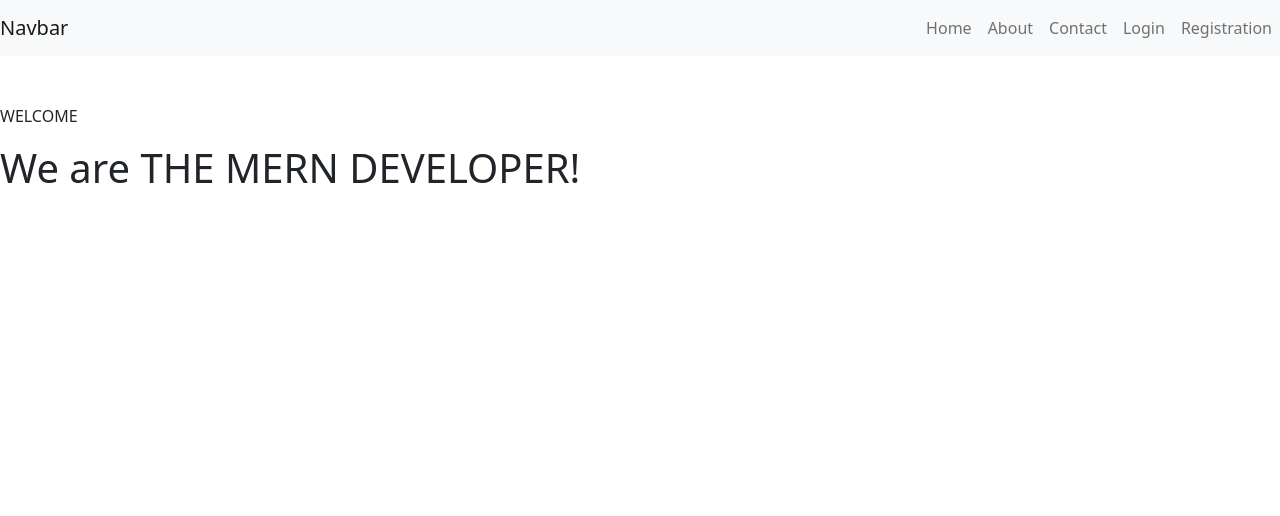
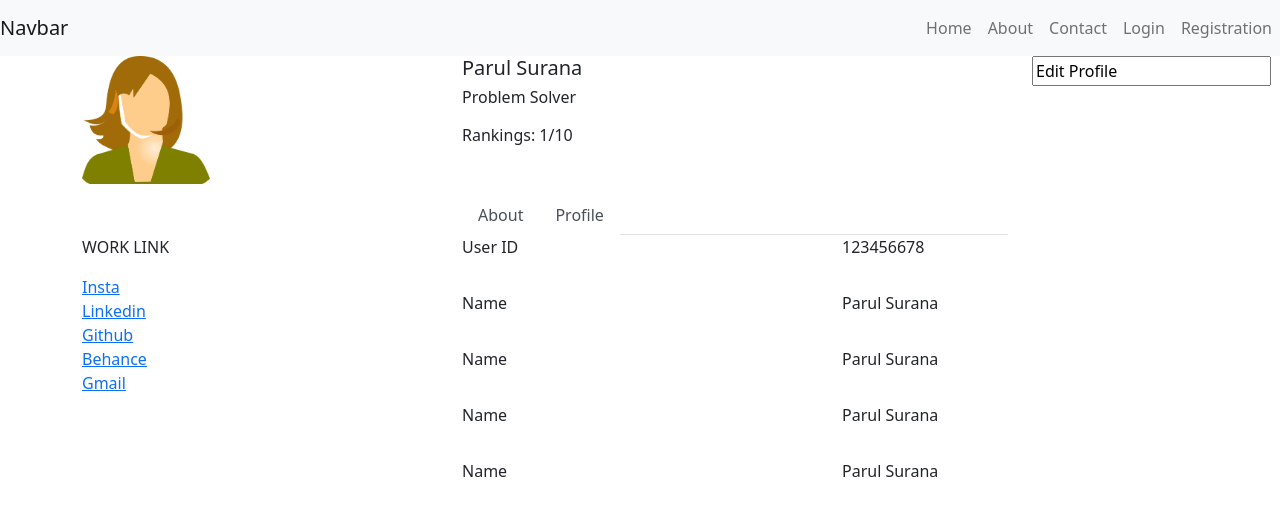
Before and after one commit to parulsurana/MernStack, a React (Create React App) app in the folder frontend/: page /about in a window 1280 px wide. Shown: the top 516 px of the page. Built offline with nearby package versions, Linux system fonts and the light colour scheme.

Commit message:
Create About Page

```diff
--- a/frontend/src/App.css
+++ b/frontend/src/App.css
@@ -64,3 +64,13 @@
 	text-transform: capitalize;
 	margin-bottom: 30px;
 }
+
+.girlpic img {
+	height: 8rem;
+	width: 8rem;
+}
+
+.nav-tabs .nav-link.active,
+.nav-tabs .nav-item.show .nav-link {
+	border: none;
+}
--- a/frontend/src/components/About.js
+++ b/frontend/src/components/About.js
@@ -1,10 +1,157 @@
-import React from 'react'
+import React from "react";
+import girlpic from "../images/girl.png";
 
 export default function About() {
-    return (
-        <div>
-            <p className='pt-5'>WELCOME</p>
-            <h1> We are THE MERN DEVELOPER!</h1>
-        </div>
-    )
+	return (
+		<>
+			<div className='container emp-profile'>
+				<form method=''>
+					<div className='row'>
+						<div className='col-md-4 girlpic'>
+							<img src={girlpic} alt='Parul' />
+						</div>
+
+						<div className='col-md-6 '>
+							<div className='profile-head'>
+								<h5>Parul Surana</h5>
+								<h6>Problem Solver</h6>
+								<p className='profile-rating mt-3 mb-5'>
+									Rankings: <span>1/10</span>
+								</p>
+								<ul className='nav nav-tabs' role='tablist'>
+									<li className='nav-item'>
+										<a
+											className='nav-link active'
+											id='home-tab'
+											data-toggle='tab'
+											href='#home'
+											role='tab'
+										>
+											About
+										</a>
+									</li>
+									<li className='nav-item'>
+										<a
+											className='nav-link active'
+											id='progile-tab'
+											data-toggle='tab'
+											href='#profile'
+											role='tab'
+										>
+											Profile
+										</a>
+									</li>
+								</ul>
+							</div>
+						</div>
+
+						<div className='col-md-2'>
+							<input
+								type='text'
+								className='profile-edit-btn'
+								name='btnAddMore'
+								value='Edit Profile'
+							/>
+						</div>
+					</div>
+
+					<div className='row'>
+						<div className='col-md-4'>
+							<div className='profile-work'>
+								<p> WORK LINK</p>
+								<a
+									href='https://www.instagram.com/jain__parul/'
+									target='_parul'
+								>
+									Insta
+								</a>{" "}
+								<br />
+								<a
+									href='https://www.linkedin.com/in/parulsurana/'
+									target='_parul'
+								>
+									Linkedin
+								</a>{" "}
+								<br />
+								<a href='https://github.com/parulsurana' target='_parul'>
+									Github
+								</a>{" "}
+								<br />
+								<a
+									href='https://www.behance.net/suranaparu671d'
+									target='_parul'
+								>
+									Behance
+								</a>{" "}
+								<br />
+								<a
+									href='https://mail.google.com/mail/u/0/#inbox'
+									target='_parul'
+								>
+									Gmail
+								</a>{" "}
+								<br />
+							</div>
+						</div>
+
+						<div className='col-md-8 pl-5 about-info'>
+							<div className='tab-content profile-tab' id='myTabContent'>
+								<div
+									className='tab-pane fade show active'
+									id='home'
+									role='tabpanel'
+									aria-labelledby='home-tab'
+								>
+									<div className='row'>
+										<div className='col-md-6'>
+											<label>User ID</label>
+										</div>
+										<div className='col-md-6'>
+											<p>123456678</p>
+										</div>
+									</div>
+
+									<div className='row mt-3'>
+										<div className='col-md-6'>
+											<label>Name</label>
+										</div>
+										<div className='col-md-6'>
+											<p>Parul Surana</p>
+										</div>
+									</div>
+
+									<div className='row mt-3'>
+										<div className='col-md-6'>
+											<label>Name</label>
+										</div>
+										<div className='col-md-6'>
+											<p>Parul Surana</p>
+										</div>
+									</div>
+
+									<div className='row mt-3'>
+										<div className='col-md-6'>
+											<label>Name</label>
+										</div>
+										<div className='col-md-6'>
+											<p>Parul Surana</p>
+										</div>
+									</div>
+
+									<div className='row mt-3'>
+										<div className='col-md-6'>
+											<label>Name</label>
+										</div>
+										<div className='col-md-6'>
+											<p>Parul Surana</p>
+										</div>
+									</div>
+								</div>
+							</div>
+						</div>
+					</div>
+				</form>
+			</div>
+		</>
+	);
 }
```
Also changed, not shown: frontend/src/images/girl.png (added).
